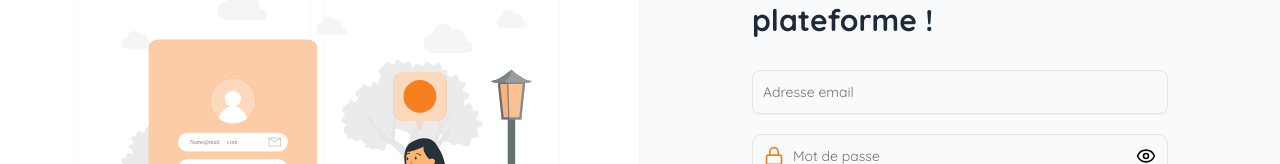
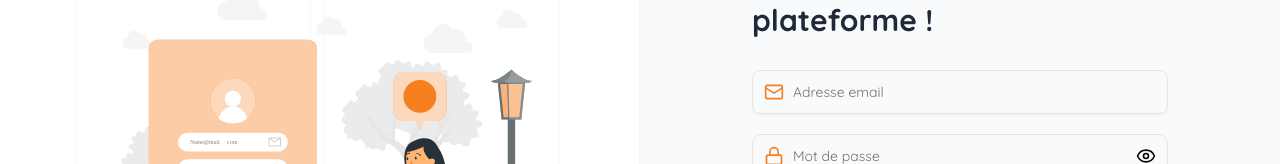
Before and after one commit to latyr0503/POS_restaurant, a React (Vite) app: page /login in a window 1280 px wide. Shown: the part 208-372 px from the top of the page. Built offline with nearby package versions, Linux system fonts and the light colour scheme.

Commit message:
ajout icon

```diff
--- a/src/pages/auth/login.tsx
+++ b/src/pages/auth/login.tsx
@@ -2,7 +2,7 @@ import { Button, buttonVariants } from "@/components/ui/button"
 import { Input } from "@/components/ui/input"
 import { cn } from "@/lib/utils"
 import type { FormLogin } from "@/types/auth"
-import { ShoppingCart, Check, Lock, EyeOff, Eye } from "lucide-react"
+import { ShoppingCart, Check, Lock, EyeOff, Eye, Mail } from "lucide-react"
 import { useState } from "react"
 import { Link, useNavigate } from "react-router-dom"
 import { toast } from "sonner"
@@ -59,6 +59,7 @@ const navigate = useNavigate();
           <form onSubmit={handleSubmit} className="space-y-5">
             <Input
               name="email"
+              Icon={Mail}
               value={form.email}
               onChange={handlechange}
               type="email"
```
